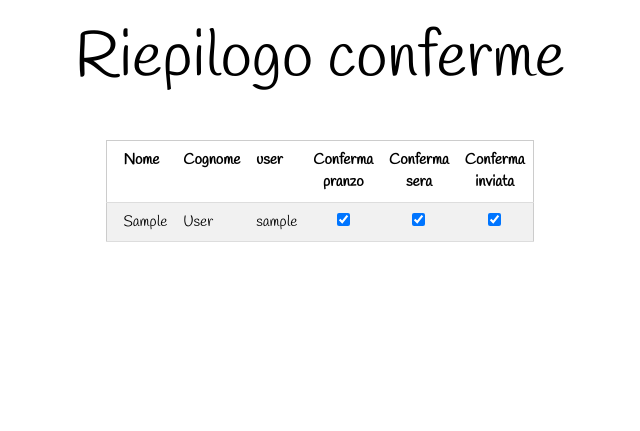
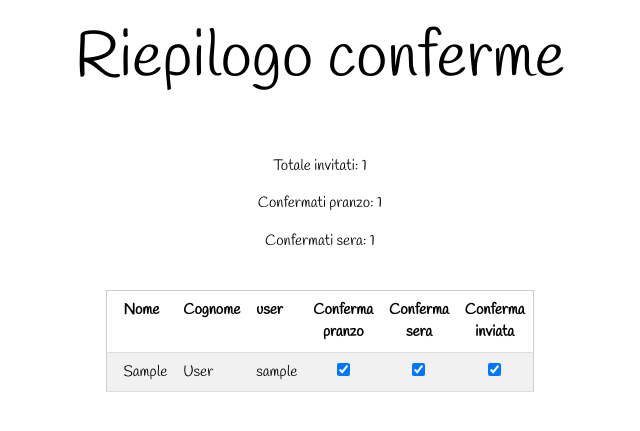
Before and after one commit to seciadev/django_weddingsite, a Django app: page /riepilogo/ in a window 1280 px wide. Shown: the part 39-470 px from the top of the page, without its empty margins (320-960 px from the left). Run offline with Django 3.2, Linux system fonts and the light colour scheme; a user stored in the database is signed in; tables that the repository leaves empty hold one stand-in row (values such as "Sample post"); some libraries are stand-ins or nearby versions; some web fonts are replaced.

Commit message:
Added list of confirmations in riepilogo page

```diff
--- a/savethedate/templates/savethedate/riepilogo.html
+++ b/savethedate/templates/savethedate/riepilogo.html
@@ -6,6 +6,12 @@
 
 <div class="w3-center w3-margin-right w3-margin-left w3-handlee">
 <h1 class="w3-handlee w3-jumbo">Riepilogo conferme</h1>
+<br>
+	<div>
+		<p>Totale invitati: {{ tot }}</p>
+		<p>Confermati pranzo: {{ confermati_pranzo }}</p>
+		<p>Confermati sera: {{ confermati_sera }}</p>
+	</div>
 <br>
 
 {% csrf_token %}
--- a/savethedate/views.py
+++ b/savethedate/views.py
@@ -32,7 +32,16 @@ def chiesa(request):
 def riepilogo(request):
 	ProfileFormSet = modelformset_factory(Profile, form=ConfirmForm, extra=0)
 	formset = ProfileFormSet(queryset=Profile.objects.filter())
-	return render(request, 'savethedate/riepilogo.html', {'formset':formset})
+	tot = len(formset)
+	confermati_pranzo = 0
+	confermati_sera = 0
+	for form in formset:
+		if(form['conferma_pranzo'].value()):
+			confermati_pranzo +=1
+		if(form['conferma_sera'].value()):
+			confermati_sera +=1
+
+	return render(request, 'savethedate/riepilogo.html', {'formset':formset, 'tot':tot, 'confermati_pranzo':confermati_pranzo, 'confermati_sera':confermati_sera})
 
 @login_required
 def regalo(request):
```
